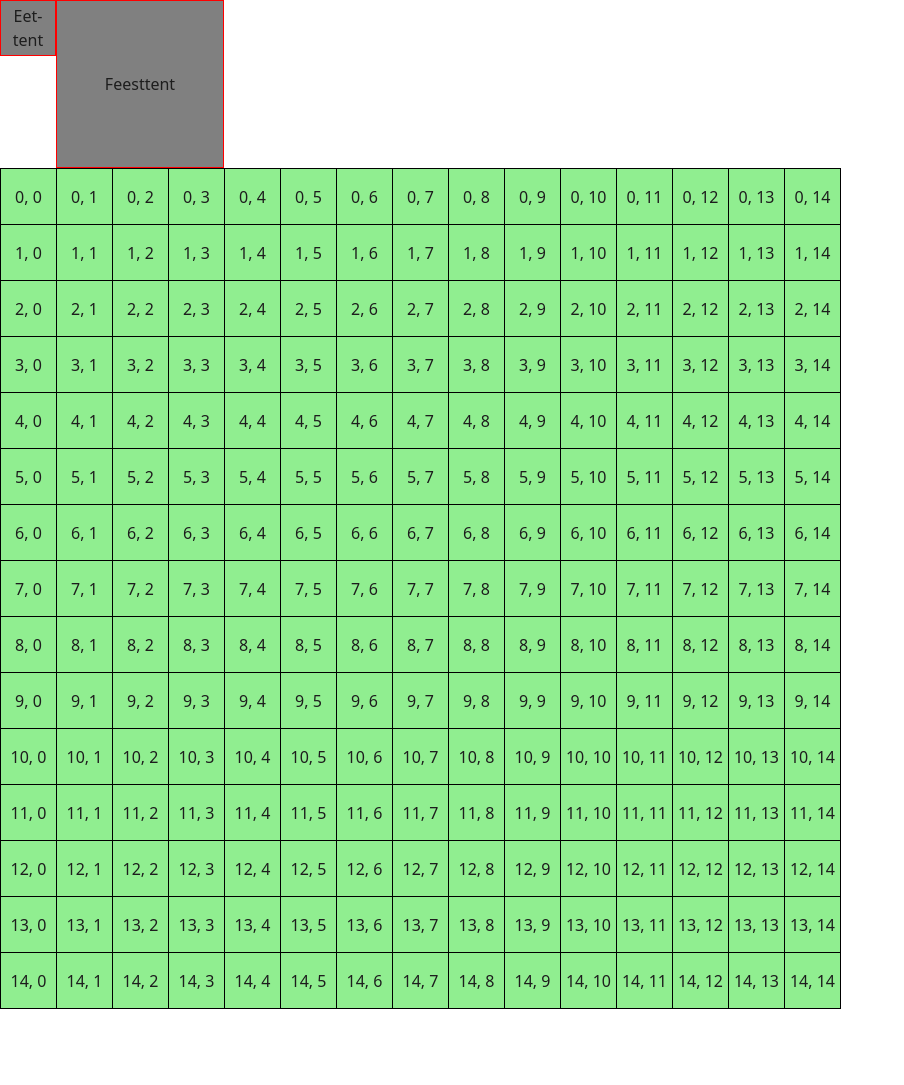
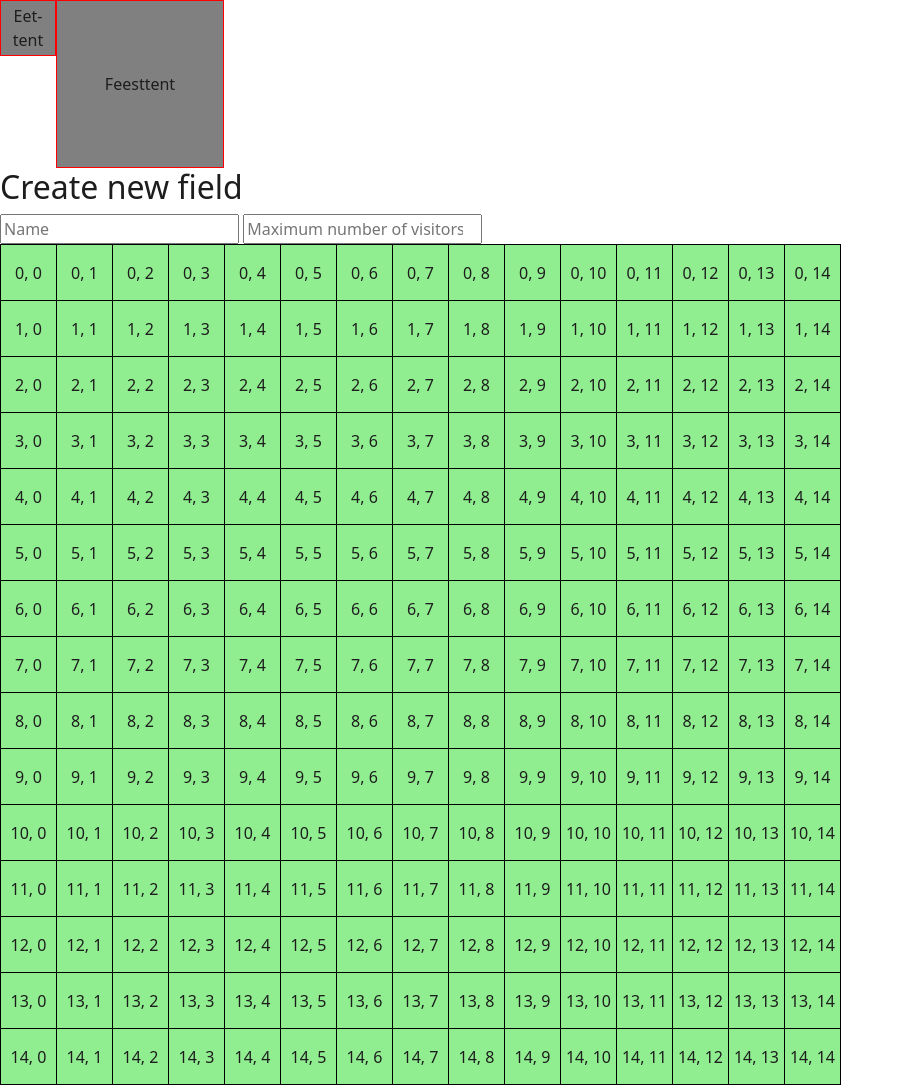
Before and after one commit to mftver/CROWDR, a website built with webpack: page src/index.html in a window 1280 px wide. Shown: the whole page, without its empty margins (0-904 px from the left). Before the commit the page ends 1009 px from the top, so only its background shows below. Built offline with nearby package versions, Linux system fonts and the light colour scheme.

Commit message:
Added basic custom HTML element

```diff
--- a/package.json
+++ b/package.json
@@ -25,6 +25,7 @@
     "eslint-config-airbnb": "^18.2.1",
     "eslint-config-airbnb-base": "^14.2.1",
     "eslint-plugin-import": "^2.22.1",
+    "html-loader": "^2.1.2",
     "html-webpack-plugin": "^5.3.1",
     "style-loader": "^2.0.0",
     "webpack": "^5.28.0",
--- /dev/null
+++ b/src/components/form-step-1.html
@@ -0,0 +1,5 @@
+<div>
+  <h2>Create new field</h2>
+  <input type="text" name="name" placeholder="Name">
+  <input type="number" name="maxVisitors" placeholder="Maximum number of visitors">
+</div>
--- /dev/null
+++ b/src/components/form-step-1.js
@@ -0,0 +1,11 @@
+import html from './form-step-1.html';
+
+export default class FormStepOne extends HTMLElement {
+  constructor() {
+    super();
+
+    this.regionName = '';
+    this.maximumVisitors = 0;
+    this.innerHTML = html;
+  }
+}
--- a/src/index.html
+++ b/src/index.html
@@ -10,5 +10,7 @@
     <div class="draggable Tent1x1">Eet-tent</div>
     <div class="draggable Tent3x3">Feesttent</div>
   </div>
+
+  <form-step-one></form-step-one>
 </body>
 </html>
--- a/src/index.js
+++ b/src/index.js
@@ -2,10 +2,13 @@ import 'bootstrap/dist/css/bootstrap.min.css';
 import './css/main.css';
 import generateTable from './js/table-factory';
 import * as mouseEventHandlers from './js/mouse-event-handlers';
+import FormStepOne from './components/form-step-1';
 
 window.onload = () => {
   // Generate table
   generateTable();
+
+  customElements.define('form-step-one', FormStepOne);
 };
 
 // Assign event handlers
--- a/webpack.config.js
+++ b/webpack.config.js
@@ -21,6 +21,10 @@ module.exports = {
         test: /\.(png|svg|jpg|jpeg|gif)$/i,
         type: 'asset/resource',
       },
+      {
+        test: /\.html$/i,
+        loader: 'html-loader',
+      },
     ],
   },
   devtool: 'inline-source-map',
```
Also changed, not shown: 1 other file.
